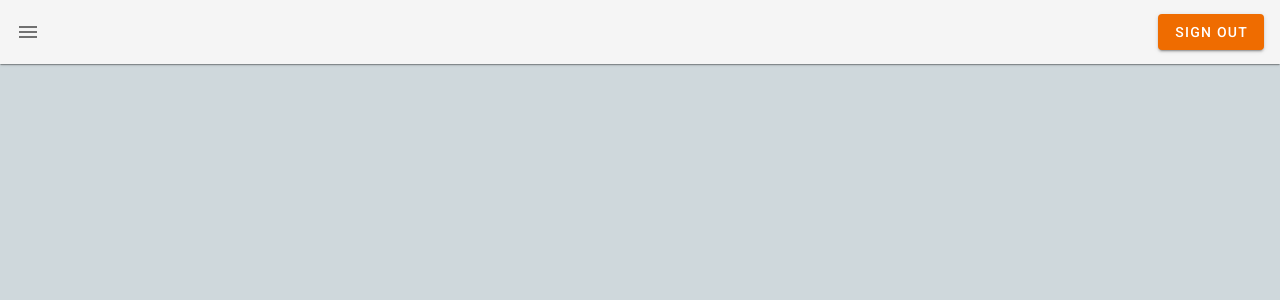
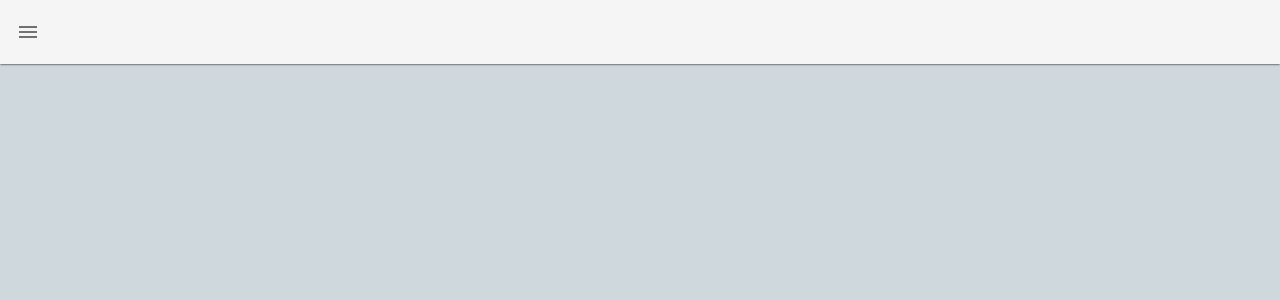
Before and after one commit to SudariDev/Ev_charge_WebApp, a Vue app: page / in a window 1280 px wide. Shown: the top 300 px of the page. Built offline with nearby package versions, Linux system fonts and the light colour scheme.

Commit message:
Update App.vue

```diff
--- a/src/App.vue
+++ b/src/App.vue
@@ -14,13 +14,7 @@
             </v-avatar>
             <h1 class="white--text">Alison Burgas</h1>
             <h6 class="grey--text ">admin@admin.com</h6>
-
-
-
         </div>
-
-
-
       <v-list
         dense
         nav
@@ -45,12 +39,8 @@
     <v-app-bar app elevation="1">
       <v-app-bar-nav-icon @click="drawer = !drawer"></v-app-bar-nav-icon>
 
+      <v-spacer> </v-spacer>
 
-
-       <v-spacer> </v-spacer>
-       <v-btn flat color="#EF6C00">
-       <span class="white--text">Sign Out</span>
-       </v-btn>
     </v-app-bar>
 
     <v-main class="blue-grey lighten-4">
@@ -71,8 +61,9 @@
           { title: 'Profile', icon: 'mdi-account' ,path:"/Profile"},
           { title: 'Map', icon: 'mdi-map-marker' ,path:"/Map"},
           { title: 'Payment', icon: 'mdi-credit-card-outline' ,path:"/Payment"},
-          { title: "Reports", icon: "mdi-chart-areaspline",path:'/reports' },
+          { title: "Reports", icon: "mdi-chart-areaspline",path:'/Report' },
           { title: 'Notification', icon: 'mdi-bell' ,path:"/Notification"},
+          { title: 'Home',path:"/Home"},
 
         ]
       }
```
